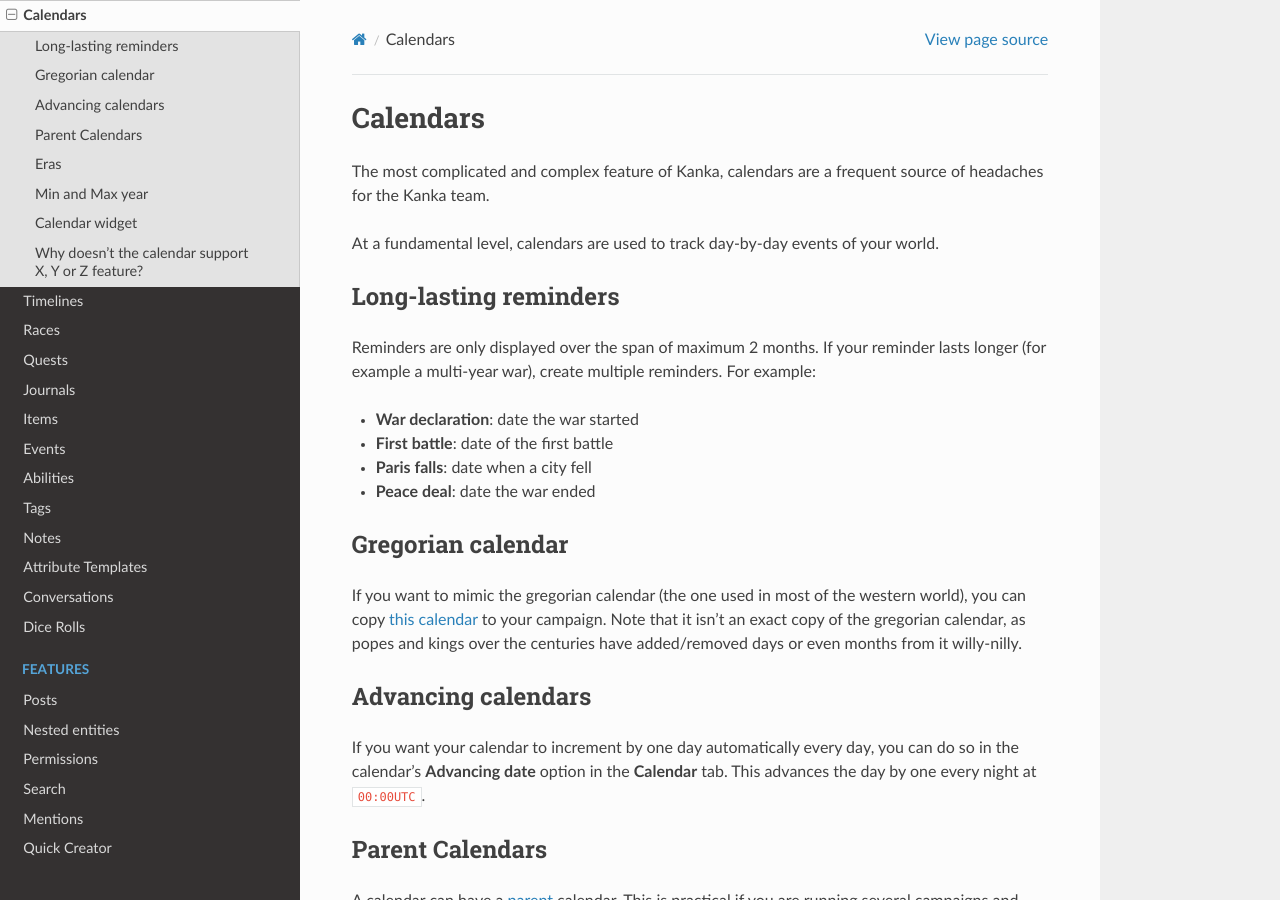
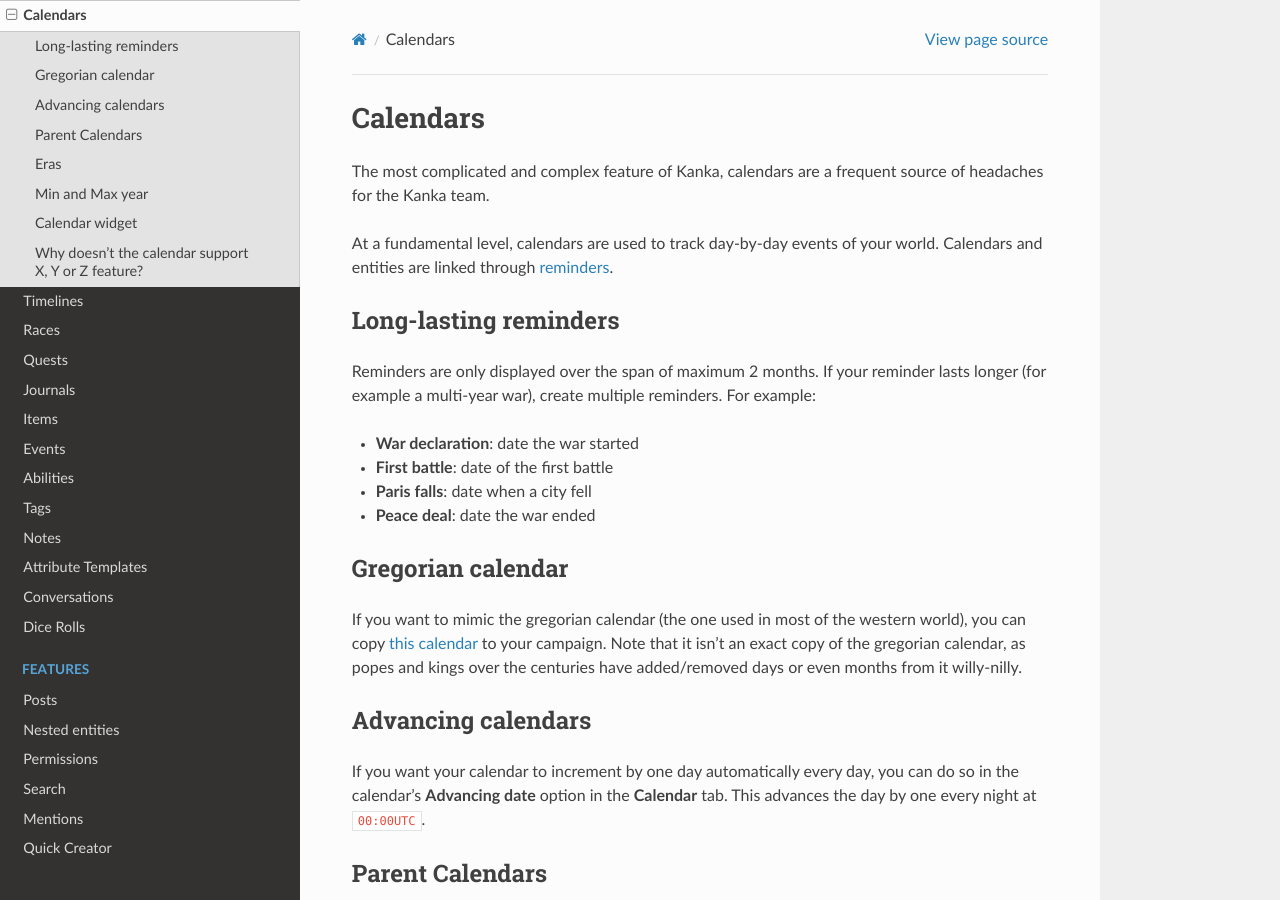
Before and after one commit to owlchester/kanka-docs, a Sphinx documentation site: the page built from docs/source/entities/calendars.md, in a window 1280 px wide and 900 px high. Built offline with Sphinx 7.4.7 and the Read the Docs theme 2.0.0, drawn with Linux system fonts in a browser that asks for light colours.

Commit message:
Reminders / sidebar

```diff
--- a/docs/source/entities/calendars.md
+++ b/docs/source/entities/calendars.md
@@ -2,7 +2,7 @@
 
 The most complicated and complex feature of Kanka, calendars are a frequent source of headaches for the Kanka team.
 
-At a fundamental level, calendars are used to track day-by-day events of your world.
+At a fundamental level, calendars are used to track day-by-day events of your world. Calendars and entities are linked through [reminders](/features/reminders).
 
 ## Long-lasting reminders
 
```
Also changed, not shown: docs/source/features/reminders.md (+2 -2 lines), docs/source/index.md (+4 -0 lines).
